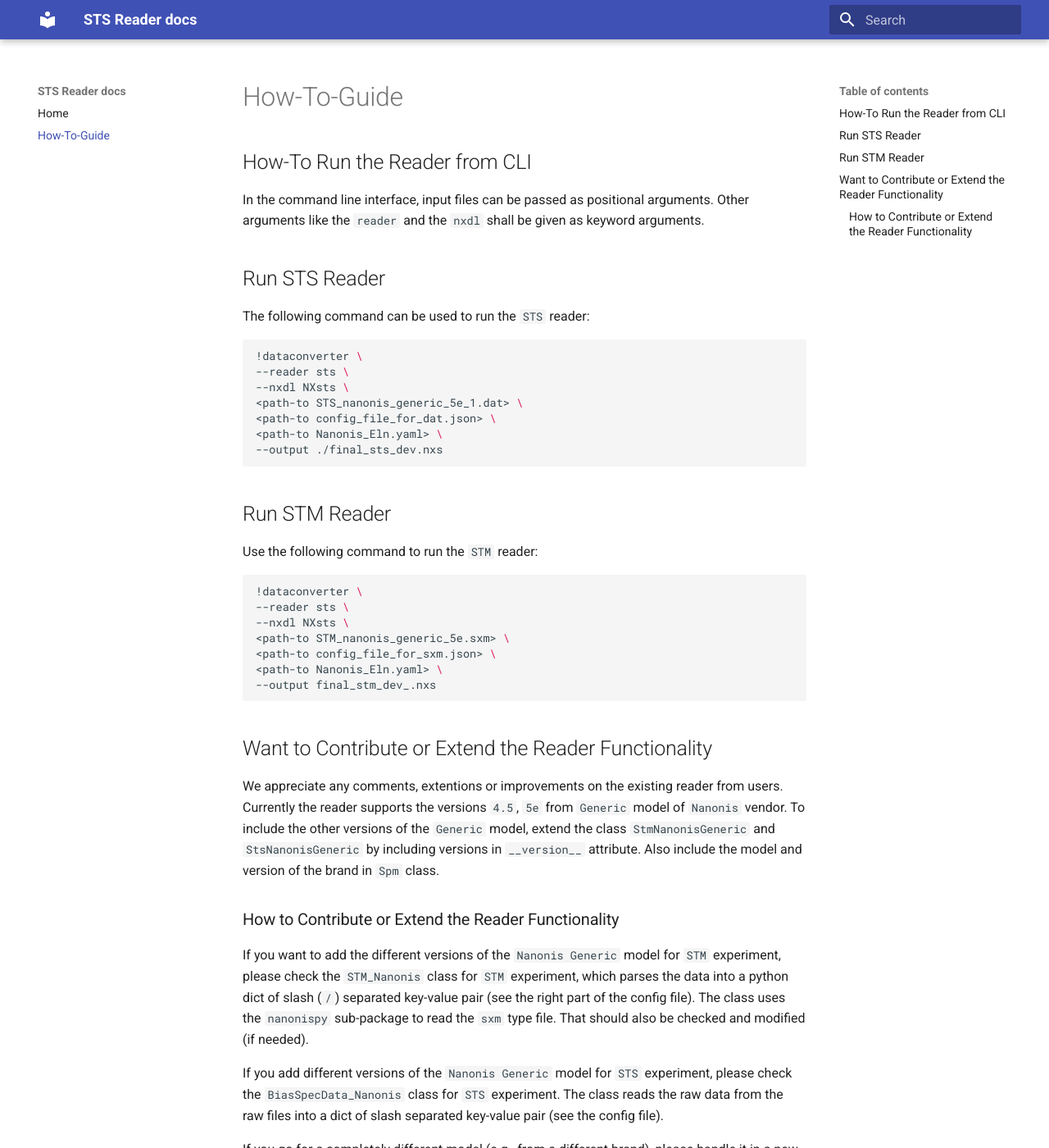
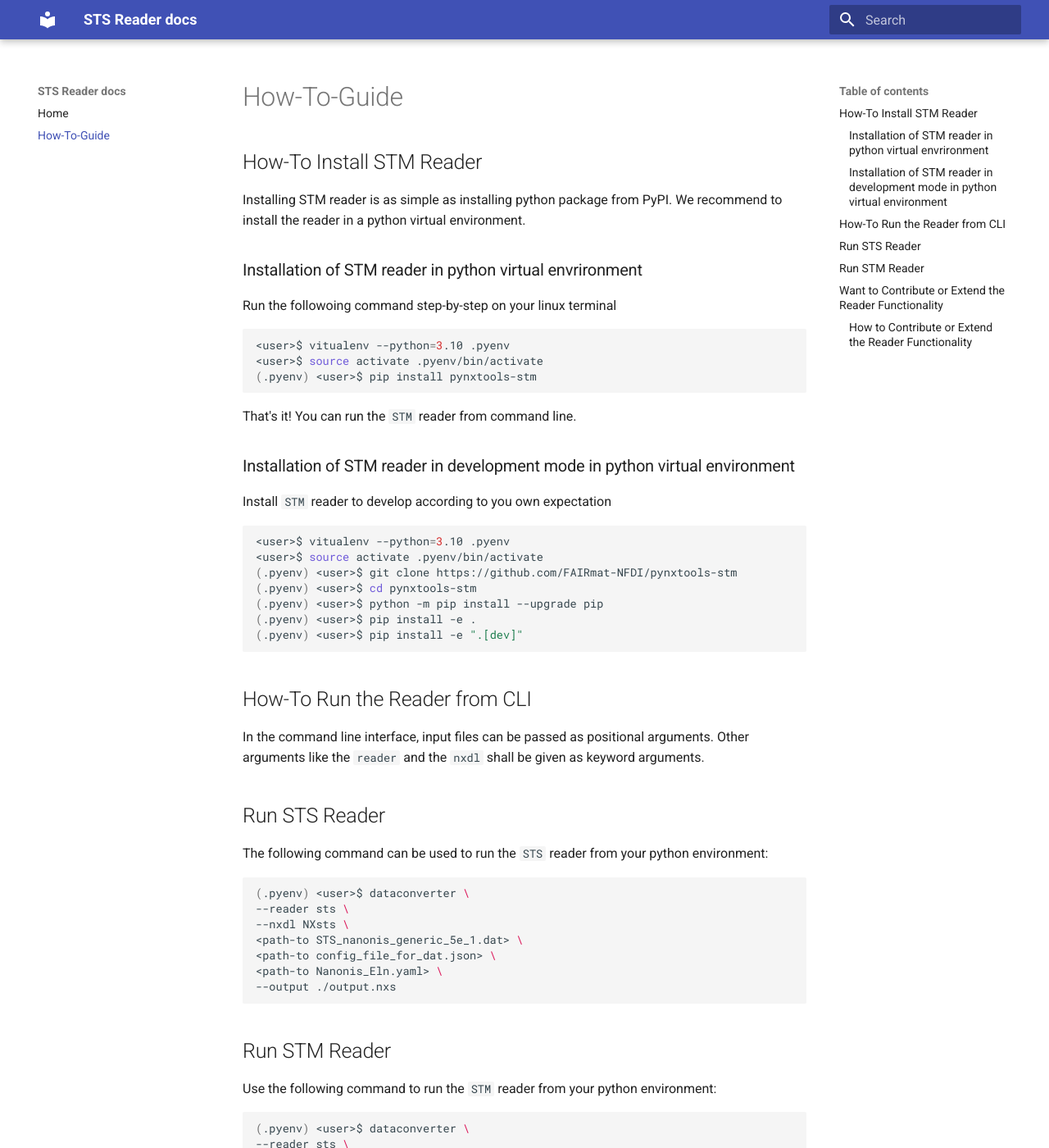
Before and after one commit to FAIRmat-NFDI/pynxtools-stm, an MkDocs documentation site: the page built from docs/how_to_guide.md, in a window 1280 px wide and 1400 px high. Shown: the whole window at 82% size. Built offline with MkDocs 1.6.1 and Material for MkDocs 9.7.7, drawn with Linux system fonts in a browser that asks for light colours.

Commit message:
How to Installation guide.

````diff
--- a/docs/how_to_guide.md
+++ b/docs/how_to_guide.md
@@ -1,28 +1,53 @@
 # How-To-Guide
+## How-To Install STM Reader
+Installing STM reader is as simple as installing python package from PyPI. We recommend to install the reader in a python virtual environment.
+### Installation of STM reader in python virtual envrironment
+Run the followoing command step-by-step on your linux terminal
+
+```bash
+<user>$ vitualenv --python=3.10 .pyenv
+<user>$ source activate .pyenv/bin/activate
+(.pyenv) <user>$ pip install pynxtools-stm
+```
+
+That's it! You can run the `STM` reader from command line.
+
+### Installation of STM reader in development mode in python virtual environment
+Install `STM` reader to develop according to you own expectation
+```bash
+<user>$ vitualenv --python=3.10 .pyenv
+<user>$ source activate .pyenv/bin/activate
+(.pyenv) <user>$ git clone https://github.com/FAIRmat-NFDI/pynxtools-stm
+(.pyenv) <user>$ cd pynxtools-stm
+(.pyenv) <user>$ python -m pip install --upgrade pip
+(.pyenv) <user>$ pip install -e .
+(.pyenv) <user>$ pip install -e ".[dev]"
+```
+
 ## How-To Run the Reader from CLI
 In the command line interface, input files can be passed as positional arguments. Other arguments like the `reader` and the `nxdl` shall be given as keyword arguments.
 ## Run STS Reader
-The following command can be used to run the `STS` reader:
+The following command can be used to run the `STS` reader from your python environment:
 ```bash
-!dataconverter \
+(.pyenv) <user>$ dataconverter \
 --reader sts \
 --nxdl NXsts \
 <path-to STS_nanonis_generic_5e_1.dat> \
 <path-to config_file_for_dat.json> \
 <path-to Nanonis_Eln.yaml> \
---output ./final_sts_dev.nxs
+--output ./output.nxs
 ```
 
 ## Run STM Reader
-Use the following command to run the `STM` reader:
+Use the following command to run the `STM` reader from your python environment:
 ```bash
-!dataconverter \
+(.pyenv) <user>$ dataconverter \
 --reader sts \
 --nxdl NXsts \
 <path-to STM_nanonis_generic_5e.sxm> \
 <path-to config_file_for_sxm.json> \
 <path-to Nanonis_Eln.yaml> \
---output final_stm_dev_.nxs
+--output ./output.nxs
 ```
 ## Want to Contribute or Extend the Reader Functionality
 We appreciate any comments, extentions or improvements on the existing reader from users. Currently the reader supports the versions `4.5`, `5e` from `Generic` model of `Nanonis` vendor. To include the other versions of the `Generic` model, extend the class `StmNanonisGeneric` and `StsNanonisGeneric` by including versions in `__version__` attribute. Also include the model and version of the brand in `Spm` class.
````
